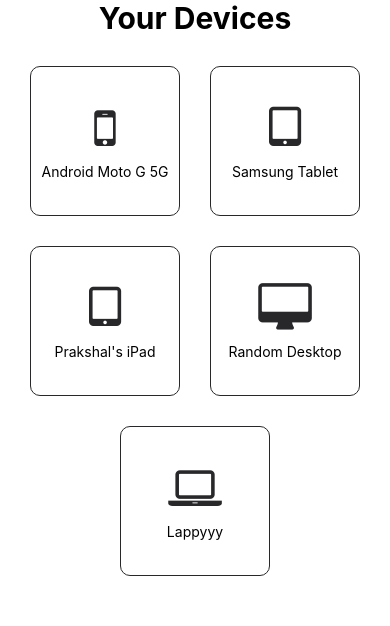
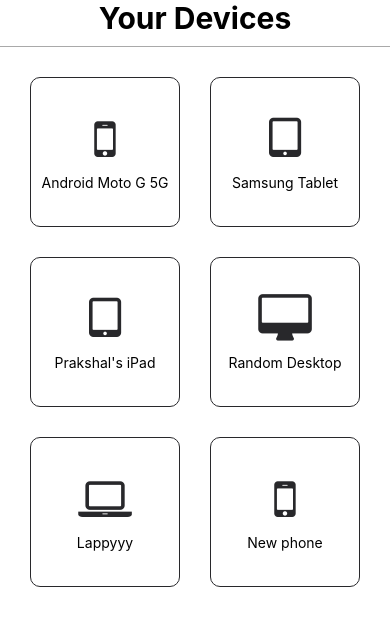
Before and after one commit to Prakshal-Jain/Continuity, a React Native app: screen / in a window 390 px wide. Shown: the top 626 px of the page. Built offline with nearby package versions, Linux system fonts and the light colour scheme.

Commit message:
fixed minor bugs

```diff
--- a/App.js
+++ b/App.js
@@ -35,7 +35,7 @@
             },
           },
           "device_name": "Android Moto G 5G",
-          "device_type": "phone",  // phone | tablet | laptop | desktop
+          "device_type": "mobile-phone",  // mobile-phone | tablet | laptop | desktop
           "user_id": "Prakshal"
         },
 
@@ -55,7 +55,7 @@
             },
           },
           "device_name": "Samsung Tablet",
-          "device_type": "tablet",  // phone | tablet | laptop | desktop
+          "device_type": "tablet",  // mobile-phone | tablet | laptop | desktop
           "user_id": "Prakshal"
         },
 
@@ -75,7 +75,7 @@
             },
           },
           "device_name": "Prakshal's iPad",
-          "device_type": "tablet",  // phone | tablet | laptop | desktop
+          "device_type": "tablet",  // mobile-phone | tablet | laptop | desktop
           "user_id": "Prakshal"
         },
         {
@@ -94,7 +94,7 @@
             },
           },
           "device_name": "Random Desktop",
-          "device_type": "desktop",  // phone | tablet | laptop | desktop
+          "device_type": "desktop",  // mobile-phone | tablet | laptop | desktop
           "user_id": "Prakshal"
         },
         {
@@ -113,18 +113,18 @@
             },
           },
           "device_name": "Lappyyy",
-          "device_type": "laptop",  // phone | tablet | laptop | desktop
+          "device_type": "laptop",  // mobile-phone | tablet | laptop | desktop
+          "user_id": "Prakshal"
+        },
+
+        {
+          "tabs": {},
+          "device_name": "New phone",
+          "device_type": "mobile-phone",  // mobile-phone | tablet | laptop | desktop
           "user_id": "Prakshal"
         },
       ]
     });
-  }
-
-  iconMap = {
-    "phone": <FontAwesome name="mobile-phone" size={50} color="#28282B" />,
-    "tablet": <FontAwesome name="tablet" size={50} color="#28282B" />,
-    "laptop": <FontAwesome name="laptop" size={50} color="#28282B" />,
-    "desktop": <FontAwesome name="desktop" size={50} color="#28282B" />,
   }
 
   setCurrentDeviceName = (name) => {
@@ -136,13 +136,14 @@
       <SafeAreaView style={styles.root}>
         <StatusBar animated={true} barStyle="dark-content" backgroundColor="#fff" />
         {this.state.currDeviceName === null ? (
-          [<Text style={styles.your_devices} key="page_label">Your Devices</Text>,
+          [
+            <View style={{ borderBottomColor: '#a9a9a9', borderBottomWidth: 1, width: '100%', alignItems: 'center' }} key="page_label"><Text style={styles.your_devices}>Your Devices</Text></View>,
             <ScrollView key="device_list" style={{ width: '100%' }} contentContainerStyle={styles.devices_container}>
               {
                 this.state.devices.map((x => (
                   <TouchableOpacity key={x.device_name} style={styles.device_box} onPress={() => this.setCurrentDeviceName(x.device_name)}>
                     <View style={styles.icon_style}>
-                    {this.iconMap[x.device_type]}
+                      <FontAwesome name={x.device_type} size={50} color="#28282B" />
                     </View>
 
                     <View>
@@ -156,7 +157,7 @@
             </ScrollView>]
         )
           :
-          <DeviceManager setCurrentDeviceName={this.setCurrentDeviceName} />
+          <DeviceManager setCurrentDeviceName={this.setCurrentDeviceName} tabs_data={(this.state.devices.filter(device => device.device_name === this.state.currDeviceName))[0]} />
         }
       </SafeAreaView>
     );
@@ -201,5 +202,6 @@
   your_devices: {
     fontSize: 30,
     fontWeight: 'bold',
+    marginBottom: 10,
   }
 });
--- a/Browser.js
+++ b/Browser.js
@@ -111,25 +111,25 @@
 
 
     // go to the next page
-    goForward = lodash.debounce(() => {
+    goForward = lodash.throttle(() => {
         if (browserRef && this.state.canGoForward) {
             browserRef.goForward();
         }
-    });
+    }, 500);
 
     // go back to the last page
-    goBack = lodash.debounce(() => {
+    goBack = lodash.throttle(() => {
         if (browserRef && this.state.canGoBack) {
             browserRef.goBack();
         }
-    });
+    }, 500);
 
     // reload the page
-    reload = lodash.debounce(() => {
+    reload = lodash.throttle(() => {
         if (browserRef) {
             browserRef.reload();
         }
-    }, 1000);
+    }, 500);
 
     // set the reference for the browser
     setBrowserRef = (browser) => {
@@ -211,7 +211,7 @@
                 {...(Platform.OS === 'ios' ? { behavior: 'padding' } : {})}
                 style={{
                     width: "100%",
-                    ...styles.root
+                    ...styles.root,
                 }}
             >
                 <View style={styles.browserContainer}>
@@ -282,7 +282,7 @@
         flex: 1
     },
     root: {
-        backgroundColor: '#FAFAFA',
+        backgroundColor: '#fff',
     },
     icon: {
         width: 30,
@@ -297,6 +297,7 @@
         alignItems: 'center',
         flexDirection: 'column',
         paddingHorizontal: 15,
+        marginBottom: 10,
     },
     layers: {
         flexDirection: 'row',
--- a/DeviceManager.js
+++ b/DeviceManager.js
@@ -1,5 +1,5 @@
 import React from 'react';
-import { StyleSheet, SafeAreaView, View, StatusBar, KeyboardAvoidingView, Platform } from 'react-native';
+import { StyleSheet, View } from 'react-native';
 import Browser from './Browser';
 import Tabs from './Tabs';
 
@@ -11,7 +11,19 @@
             tabs: new Map(),
             id: 0,
             metadata: new Map(),
+            device_name: this.props.tabs_data.device_name,
+            device_type: this.props.tabs_data.device_type,
         }
+    }
+
+    componentDidMount = () => {
+        const metadata_list = Object.entries(this.props.tabs_data.tabs);
+        if(metadata_list.length === 0){
+            return
+        }
+        const tabs = metadata_list.map(([key, metadata]) => [key, <Browser switchCurrOpenWindow={this.switchCurrOpenWindow} url={metadata.url} id={key} key={key} metadata={this.state.metadata} />])
+        const id = (metadata_list.reduce((a, b) => a[1] > b[1] ? a : b, 0)[0]) + 1
+        this.setState({metadata: new Map(metadata_list), tabs: new Map(tabs), id: id});
     }
 
     switchCurrOpenWindow = (tabIdx) => {
@@ -73,7 +85,7 @@
         return (
             <View>
                 {this.renderTabs()}
-                {this.state.currOpenTab === -1 ? <Tabs tabs={this.state.tabs} addNewTab={this.addNewTab} switchCurrOpenWindow={this.switchCurrOpenWindow} metadata={this.state.metadata} deleteAllTabs={this.deleteAllTabs} removeTab={this.removeTab} setCurrentDeviceName={this.props.setCurrentDeviceName} /> : null}
+                {this.state.currOpenTab === -1 ? <Tabs tabs={this.state.tabs} addNewTab={this.addNewTab} switchCurrOpenWindow={this.switchCurrOpenWindow} metadata={this.state.metadata} deleteAllTabs={this.deleteAllTabs} removeTab={this.removeTab} setCurrentDeviceName={this.props.setCurrentDeviceName} device_name={this.state.device_name} device_type={this.state.device_type} /> : null}
             </View>
         );
     }
--- a/Tabs.js
+++ b/Tabs.js
@@ -32,6 +32,7 @@
             <View style={styles.root}>
                 {(tabCount > 0) && (
                     <View style={styles.tab_count}>
+                        <Text style={{ color: 'black', textAlign: "center" }}>{this.props.device_name} <FontAwesome name={this.props.device_type} size={18} color="#28282B" /></Text>
                         <Text style={{ color: 'black', textAlign: "center", fontWeight: "bold" }}>
                             {tabCount} {tabCount > 1 ? "Tabs" : "Tab"}
                         </Text>
@@ -44,7 +45,7 @@
                         :
                         <View style={styles.centerAligned}>
                             <Text>
-                                No open tabs
+                                No open tabs on <Text style={{ fontWeight: "bold" }}>{this.props.device_name}</Text> <FontAwesome name={this.props.device_type} size={18} color="#28282B" />
                             </Text>
                             <Text>
                                 Click on the <Icon name="plus-circle-outline" size={18} color="#06c" /> icon below to open a new tab.
@@ -69,6 +70,7 @@
         alignItems: "center",
     },
     tabsContainer: {
+        paddingVertical: 10,
         width: Dimensions.get('window').width,
     },
     browserBar: {
```
Lines whose indentation alone changed are shown as unchanged.
